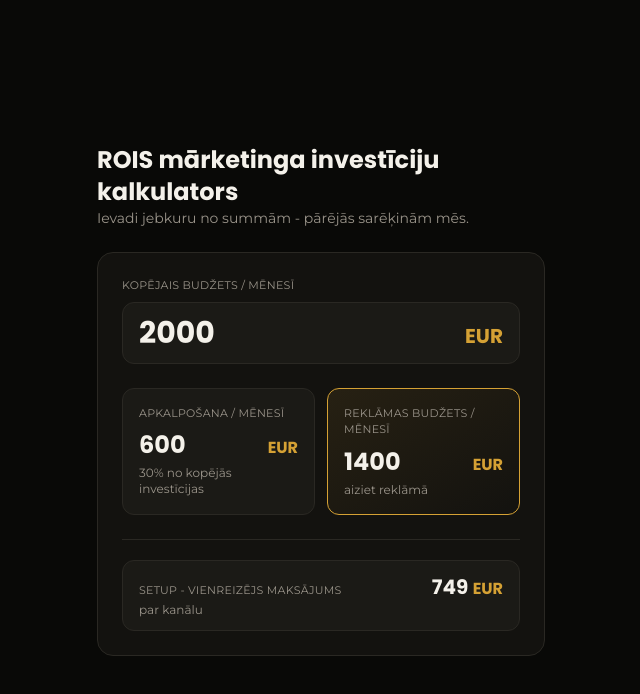
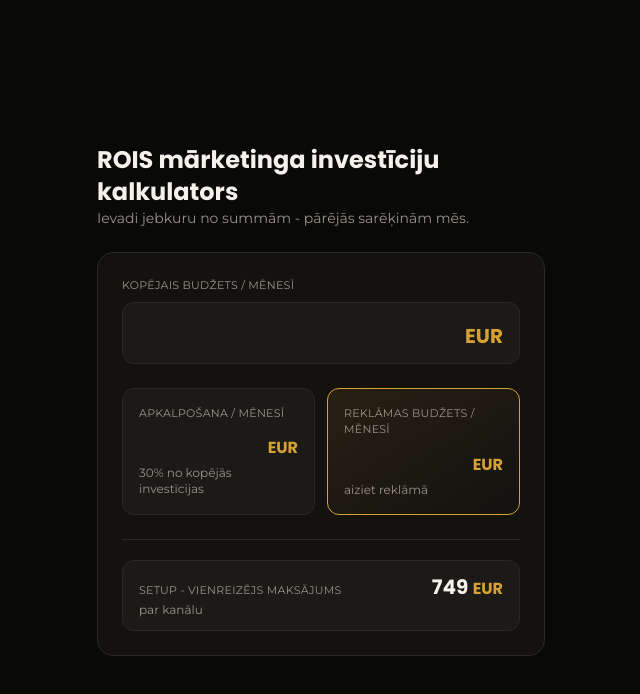
Before and after one commit to GatisD/rois-ad-calculator, a React (Vite) app: page / in a window 1280 px wide. Shown: the top 694 px of the page, without its empty margins (319-959 px from the left). Built offline with nearby package versions, Linux system fonts and the light colour scheme.

Commit message:
Start with empty fields (0) instead of a preset 2000

```diff
--- a/src/components/Calculator.tsx
+++ b/src/components/Calculator.tsx
@@ -12,7 +12,7 @@ type Field = 'total' | 'fee' | 'ads'
 
 export default function Calculator() {
   // The last edited field drives the other two.
-  const [source, setSource] = useState<{ field: Field; value: number }>({ field: 'total', value: 2000 })
+  const [source, setSource] = useState<{ field: Field; value: number }>({ field: 'total', value: 0 })
 
   const r =
     source.field === 'total' ? computeFromTotal(source.value)
```
